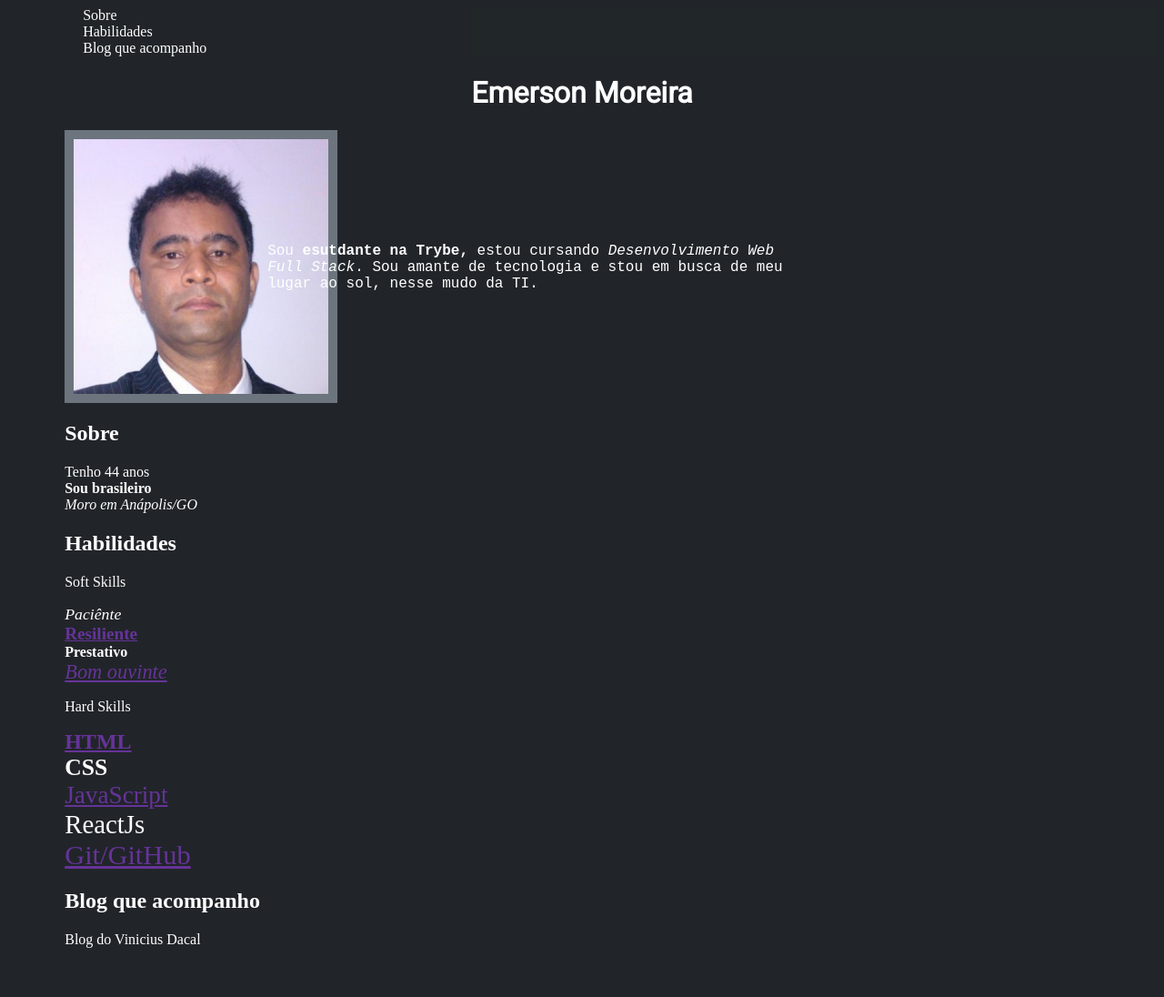
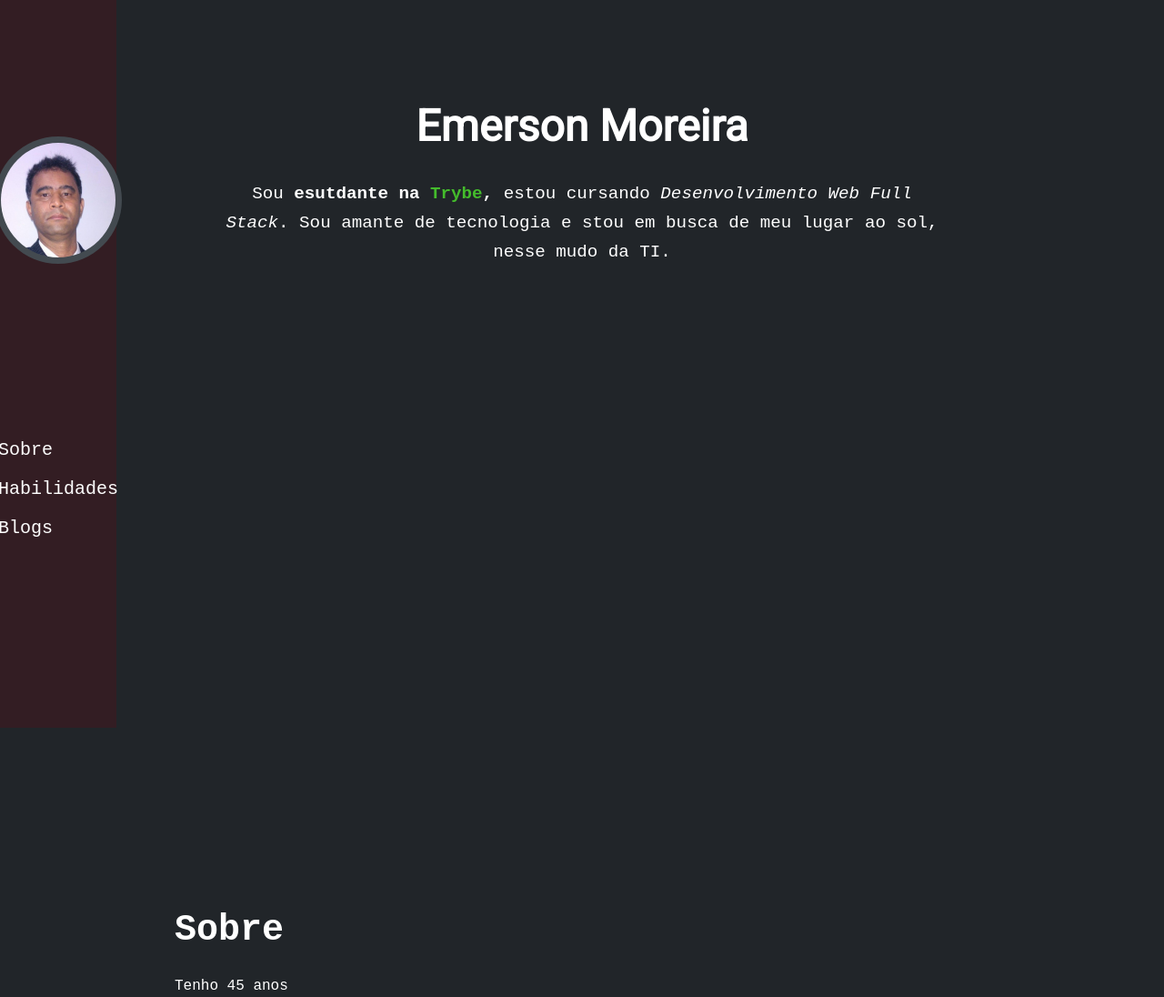
Before and after one commit to eemr3/eemr3.github.io, a plain HTML site: page index.html in a window 1280 px wide. Shown: the top 1096 px of the page at 91% size. Before the commit the page ends 1058 px from the top, so only its background shows below. Drawn offline with Linux system fonts and the light colour scheme.

Commit message:
Refatora HTML e CSS

```diff
--- a/index.html
+++ b/index.html
@@ -14,24 +14,27 @@
     <title>Emerson Moreira - Portfólio</title>
   </head>
   <body>
-    <div class="menu">
-      <ul>
-        <li><a href="#about">Sobre</a></li>
-        <li><a href="#habilidades">Habilidades</a></li>
-        <li><a href="#recomendacao">Blog que acompanho</a></li>
-      </ul>
-    </div>
-    <div class="container">
-      <div class="header-content">
-        <h1>Emerson Moreira</h1>
+    <main class="container" id="home">
+      <nav class="menu">
         <div class="header-content__photo">
-          <a href="#img">
+          <a href="#home">
             <img
               id="photo-me"
               src="img/foto-emerson.jpeg"
               alt="Foto do Emerson Moreira"
             />
           </a>
+        </div>
+        <ul>
+          <li><a href="#about">Sobre</a></li>
+          <li><a href="#skills">Habilidades</a></li>
+          <li><a href="#recomendacao">Blogs</a></li>
+        </ul>
+      </nav>
+      <section class="header-content">
+        <div class="about-me">
+          <h1>Emerson Moreira</h1>
+
           <p id="about__infor-me">
             Sou
             <strong
@@ -43,34 +46,40 @@
             de tecnologia e stou em busca de meu lugar ao sol, nesse mudo da TI.
           </p>
         </div>
-      </div>
-
-      <h2 id="about">Sobre</h2>
-      <span>Tenho 44 anos</span><br />
+        <div id="about">
+          <h2>Sobre</h2>
+          <span>Tenho 45 anos</span><br />
           <span id="nationality">Sou brasileiro</span><br />
           <span id="city-state">Moro em Anápolis/GO</span>
-
-      <h2 id="habilidades">Habilidades</h2>
-
+        </div>
+        <div id="skills">
+          <h2>Habilidades</h2>
           <ul class="list-skills">
-        <p id="soft-skills">Soft Skills</p>
+            <ul id="soft-skills">
+              <li id="title-soft-skill">Soft Skills</li>
               <li class="primeira-soft-skill"><em>Paciênte</em></li>
               <li class="segunda-soft-skill"><strong>Resiliente</strong></li>
               <li class="terceria-soft-skill"><strong>Prestativo</strong></li>
               <li class="quarta-soft-skill"><em>Bom ouvinte</em></li>
-        <p id="hard-skills">Hard Skills</p>
+            </ul>
+            <ul id="hard-skills">
+              <li id="title-hard-skill">Hard Skills</li>
               <li class="primeira-hard-skill"><strong>HTML</strong></li>
               <li class="segunda-hard-skill"><strong>CSS</strong></li>
               <li class="terceira-hard-skill">JavaScript</li>
               <li class="quarta-hard-skill">ReactJs</li>
               <li class="quinta-hard-skill">Git/GitHub</li>
             </ul>
+          </ul>
+        </div>
+
         <h2 id="recomendacao">Blog que acompanho</h2>
         <p>
           <a href="https://www.viniciusdacal.com/" target="_blank"
             >Blog do Vinicius Dacal</a
           >
         </p>
-    </div>
+      </section>
+    </main>
   </body>
 </html>
--- a/style.css
+++ b/style.css
@@ -1,7 +1,17 @@
+* {
+  margin: 0;
+  padding: 0;
+  box-sizing: border-box;
+}
+
+html {
+  scroll-behavior: smooth;
+}
 body {
   background-color: #212529;
   color: #fff;
   font-size: 16px;
+  font-family: monospace;
 }
 
 ul li {
@@ -14,20 +24,35 @@ a {
 }
 
 #photo-me {
-  float: left;
-  height: 280px;
-  padding: 10px;
-  background-color: #6c757d;
+  height: 140px;
+  border-radius: 50%;
+  margin-top: 150px;
+  padding: 7px;
+  background-color: #434a50;
 }
 
 #about__infor-me {
-  position: absolute;
   font-family: monospace;
   top: 36%;
   left: 28%;
   word-break: break-word;
 }
 
+#about {
+  height: 100vh;
+  padding-top: 90px;
+  max-width: 800px;
+}
+
+#about h2 {
+  font-size: 2.5rem;
+  margin-bottom: 30px;
+}
+
+#about span {
+  display: inline-block;
+  margin-bottom: 10px;
+}
 #nationality {
   font-weight: bold;
 }
@@ -36,67 +61,96 @@ a {
   font-style: italic;
 }
 
+#skills {
+  height: 100vh;
+  max-width: 800px;
+  padding-top: 90px;
+}
+
+#skills h2 {
+  font-size: 2.5rem;
+  margin-bottom: 30px;
+}
+
+#skills ul li {
+  margin-bottom: 10px;
+}
+
+#title-soft-skill {
+  font-size: 1.4rem;
+  color: rgb(68, 187, 44);
+  font-weight: bold;
+  text-decoration: none;
+}
+
+#title-softskill li {
+  margin-bottom: 7px;
+}
+
+#title-hard-skill {
+  font-size: 1.4rem;
+  color: rgb(68, 187, 44);
+  font-weight: bold;
+  text-decoration: none;
+}
+
+#title-hard-skill > li {
+  margin-top: 10px;
+}
+#title-hardskill li {
+  margin-bottom: 7px;
+}
+
 .container {
-  width: 90%;
+  margin: 0 auto;
+  padding-top: 40px;
+}
+
+.menu {
+  display: flex;
+  flex-direction: column;
+  align-items: center;
+  background-color: rgba(54, 29, 35, 0.9);
+  height: 100vh;
+  width: 10%;
+  position: fixed;
+  left: 0;
+  top: 0;
+}
+
+.menu ul {
+  margin: auto 10px;
+  padding: 20px 10px;
+  font-size: 20px;
+}
+
+.menu ul li {
+  margin-bottom: 20px;
+}
+
+.about-me {
+  height: 100vh;
+  max-width: 800px;
   margin: 0 auto;
 }
 
-.menu {
-  position: sticky;
-  top: 0;
-  background-color: rgba(34, 38, 42, 0.9);
-  z-index: 100;
+.header-content {
+  width: 70%;
+  margin: 0 auto;
+}
+.about-me h1 {
+  font-family: "Roboto", sans-serif;
+  text-align: center;
+  font-size: 3rem;
+  margin: 70px 0 30px 0;
 }
 
-.menu ul {
-  width: 90%;
-  margin: auto;
+.about-me p {
+  text-align: center;
+  line-height: 32px;
+  font-size: 1.2rem;
 }
 
-.header-content h1 {
-  font-family: "Roboto", sans-serif;
-  text-align: center;
+.about-me p a {
+  color: rgb(68, 187, 44);
 }
-
-.header-content__photo {
-  width: 70%;
-  height: 300px;
-  position: relative;
-}
-
-.list-skills {
-  padding-left: 0;
-}
-.list-skills li:nth-child(2n + 1) {
-  color: #663399;
-  text-decoration: underline;
-}
-
-.primeira-soft-skill {
-  font-size: 1.11em;
-}
-.segunda-soft-skill {
-  font-size: 1.2em;
-}
-.terceira-soft-skill {
-  font-size: 1.3em;
-}
-.quarta-soft-skill {
-  font-size: 1.4em;
-}
-
-.primeira-hard-skill {
-  font-size: 1.5em;
-}
-.segunda-hard-skill {
-  font-size: 1.6em;
-}
-.terceira-hard-skill {
-  font-size: 1.7em;
-}
-.quarta-hard-skill {
-  font-size: 1.8em;
-}
-.quinta-hard-skill {
-  font-size: 1.9em;
-}
```
Lines whose indentation alone changed are shown as unchanged.
